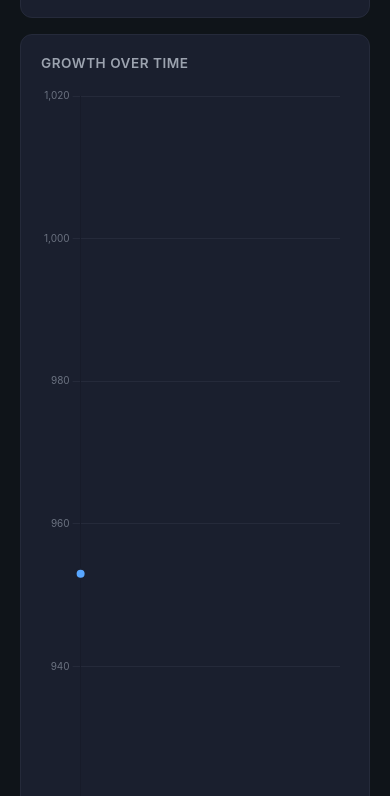
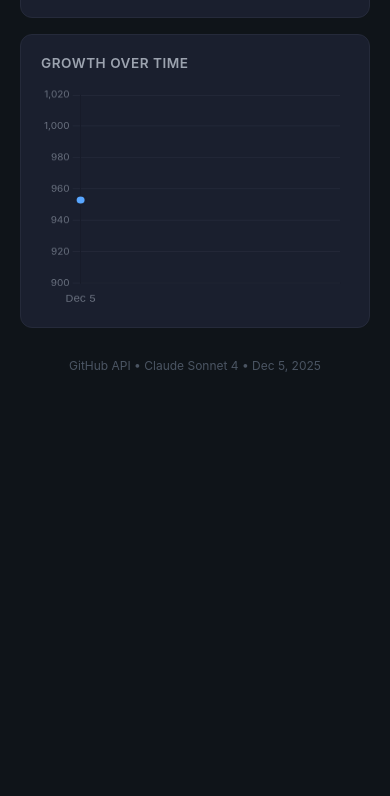
Before and after one commit to cristinamerisoiu/ai-app-tracker, a website: page index.html in a window 390 px wide. Shown: the part 1908-2704 px from the top of the page. After the commit the page ends 2301 px from the top, so only its background shows below. Drawn offline with nearby package versions, Linux system fonts and the light colour scheme.

Commit message:
Update style.css
added growth chart

```diff
--- a/style.css
+++ b/style.css
@@ -170,6 +170,11 @@ footer {
         align-items: flex-start;
         gap: 8px;
     }
+    /* Add this to the END of your style.css */
+
+.growth-chart-box canvas {
+    height: 220px !important;
+}
 
     .category-dropdown {
         width: 100%;
```
